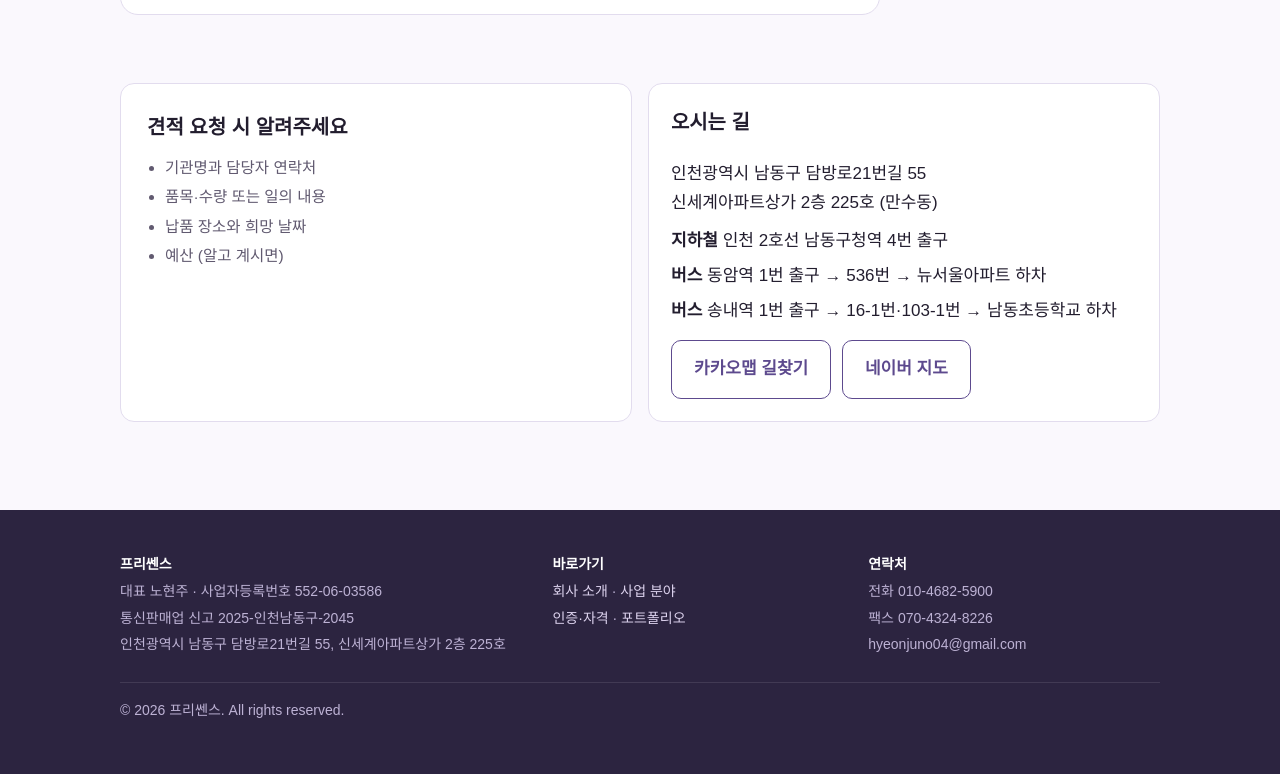
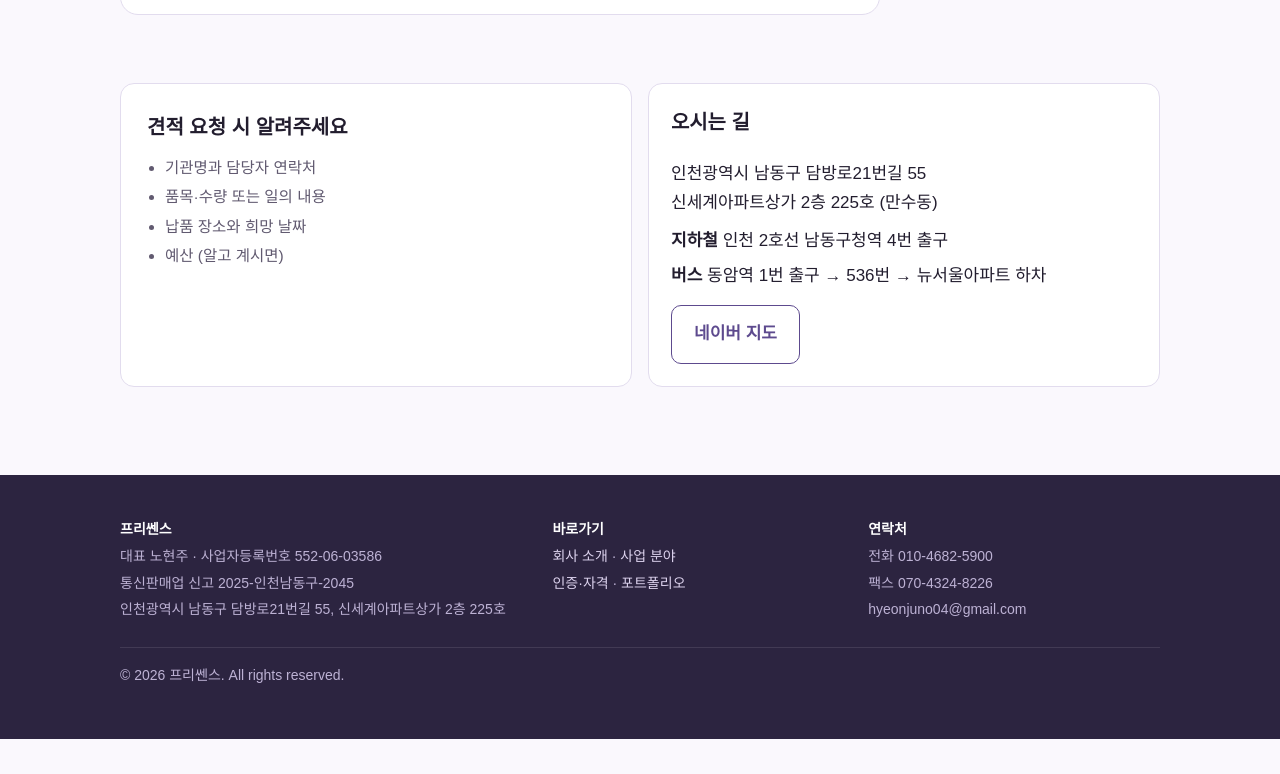
Before and after one commit to hyeonjuno04-star/freesense-home, a plain HTML site: page contact.html in a window 1280 px wide. Shown: the part 1349-2123 px from the top of the page. After the commit the page ends 2088 px from the top, so only its background shows below. Drawn offline with Linux system fonts and the light colour scheme.

Commit message:
오시는 길: 카카오맵 버튼·송내역 버스 줄 지움
Co-Authored-By: Claude Opus 5.5 <noreply@anthropic.com>

```diff
--- a/contact.html
+++ b/contact.html
@@ -95,10 +95,8 @@ if(/sent=1|err=/.test(q)){addEventListener('load',function(){document.getElement
       <h3 style="margin-top:0">오시는 길</h3>
       <p style="margin:0 0 10px">인천광역시 남동구 담방로21번길 55<br>신세계아파트상가 2층 225호 (만수동)</p>
       <p style="margin:0 0 6px"><b>지하철</b> 인천 2호선 남동구청역 4번 출구</p>
-      <p style="margin:0 0 6px"><b>버스</b> 동암역 1번 출구 → 536번 → 뉴서울아파트 하차</p>
-      <p style="margin:0 0 14px"><b>버스</b> 송내역 1번 출구 → 16-1번·103-1번 → 남동초등학교 하차</p>
-      <a class="btn line" href="https://map.kakao.com/link/to/%ED%94%84%EB%A6%AC%EC%8E%88%EC%8A%A4%28%EC%8B%A0%EC%84%B8%EA%B3%84%EC%95%84%ED%8C%8C%ED%8A%B8%EC%83%81%EA%B0%80%202%EC%B8%B5%29,37.4405639,126.7352968" target="_blank" rel="noopener">카카오맵 길찾기</a>
-      <a class="btn line" href="https://map.naver.com/p/search/%EC%9D%B8%EC%B2%9C%20%EB%82%A8%EB%8F%99%EA%B5%AC%20%EB%8B%B4%EB%B0%A9%EB%A1%9C21%EB%B2%88%EA%B8%B8%2055" target="_blank" rel="noopener" style="margin-left:6px">네이버 지도</a>
+      <p style="margin:0 0 14px"><b>버스</b> 동암역 1번 출구 → 536번 → 뉴서울아파트 하차</p>
+      <a class="btn line" href="https://map.naver.com/p/search/%EC%9D%B8%EC%B2%9C%20%EB%82%A8%EB%8F%99%EA%B5%AC%20%EB%8B%B4%EB%B0%A9%EB%A1%9C21%EB%B2%88%EA%B8%B8%2055" target="_blank" rel="noopener">네이버 지도</a>
     </div>
   </div>
 </section>
```
